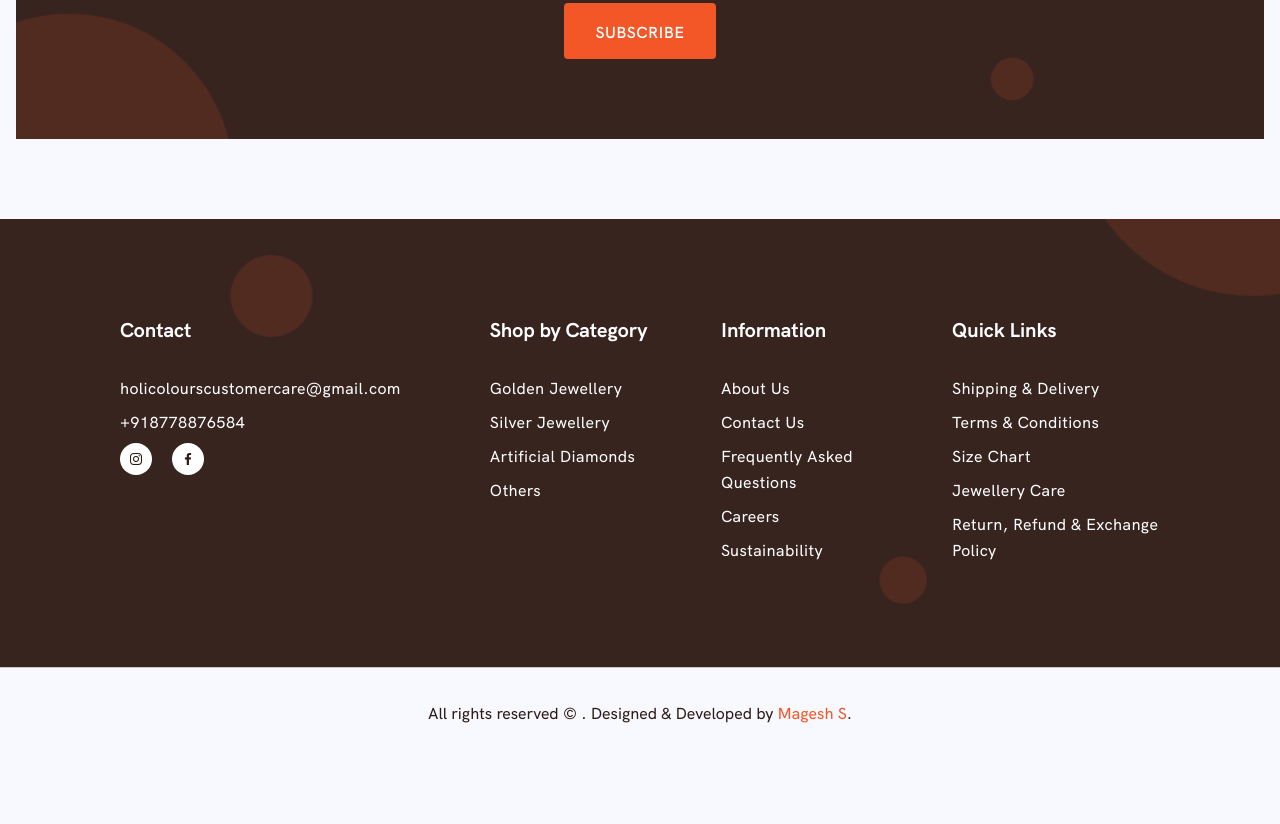
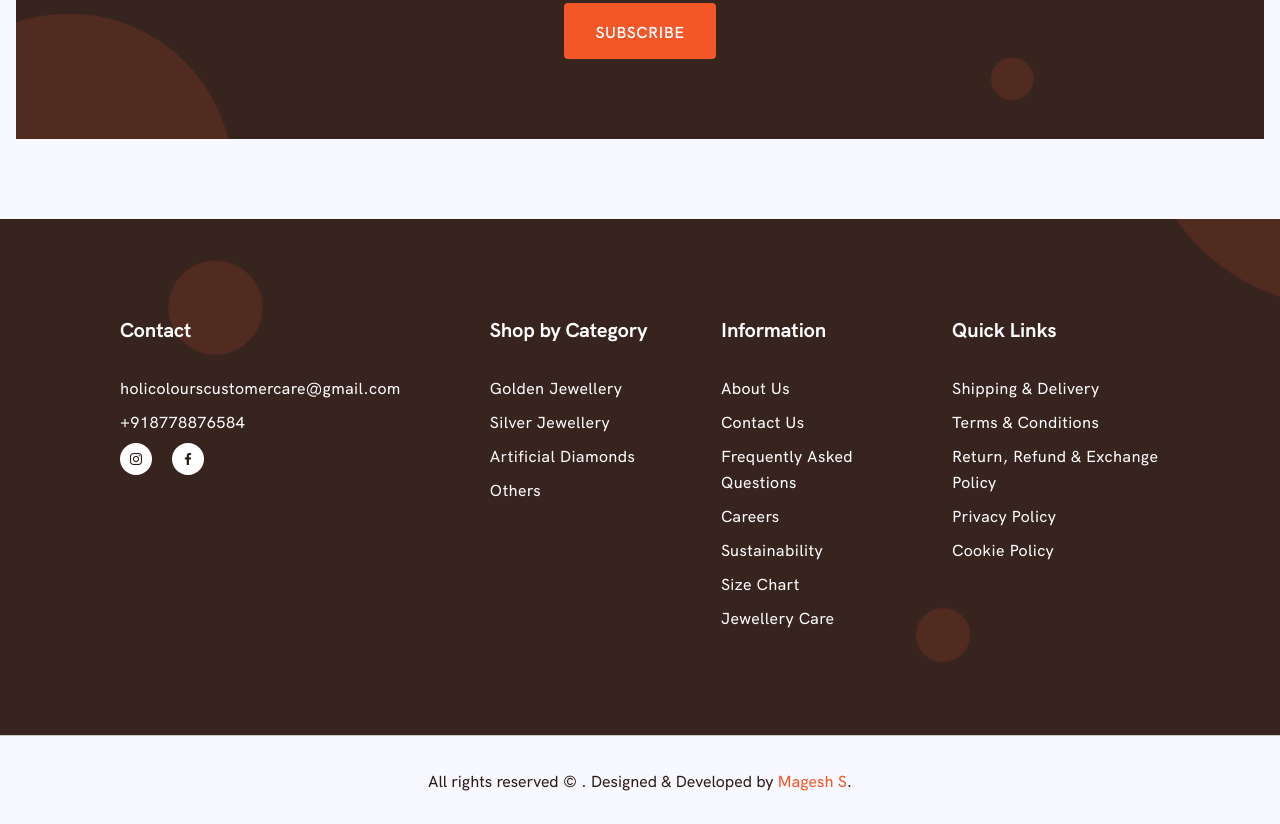
Before and after one commit to holicolours/holi-colours-storefront, an Eleventy site: page index.html in a window 1280 px wide. Shown: the part 2047-2871 px from the top of the page. Before the commit the page ends 2803 px from the top, so only its background shows below. Built offline with nearby package versions, Linux system fonts and the light colour scheme; Eleventy itself is replaced by a stand-in of ours; files that its build step writes are made by us from their sources; no server answers; a small style sheet from the web is missing; what elasticlunr, firebase-admin would draw is missing.

Commit message:
fixed product sequence gap, added privacy policy to footer

```diff
--- a/_data/data.js
+++ b/_data/data.js
@@ -26,7 +26,14 @@ module.exports = async function () {
     }
 
     let discountCoupons = await firebase.database().ref().child("discount").child("coupons").once('value').then((snapshot) => { return snapshot.val() });
-    let products = await firebase.database().ref().child("products").orderByChild("publish/status").equalTo("P").once('value').then((snapshot) => { return snapshot.val() });
+    let products = await firebase.database().ref().child("products").orderByChild("publish/status").equalTo("P").once('value').then((snapshot) => {
+        let prdList = [];
+        let prdObj = snapshot.val();
+        for (var pid in prdObj) {
+            prdList[pid] = prdObj[pid];
+        }
+        return prdList
+    });
     let categories = await firebase.database().ref().child("categories").once('value').then((snapshot) => { return snapshot.val() });
     let tags = await firebase.database().ref().child("tags").once('value').then((snapshot) => { return snapshot.val() });
     let shippingZones = await firebase.database().ref().child("shipping").once('value').then((snapshot) => { return snapshot.val() });
--- a/_includes/base.html
+++ b/_includes/base.html
@@ -335,6 +335,16 @@
                                 <a href="/sustainability/"
                                     class="font-hk transition-colors text-white hover:text-primary text-base tracking-wide">Sustainability</a>
                             </li>
+                            <li class="pb-2 block">
+                                <a href="/size-chart/"
+                                    class="font-hk transition-colors text-white hover:text-primary text-base tracking-wide">Size
+                                    Chart</a>
+                            </li>
+                            <li class="pb-2 block">
+                                <a href="/jewellery-care/"
+                                    class="font-hk transition-colors text-white hover:text-primary text-base tracking-wide">Jewellery
+                                    Care</a>
+                            </li>
                         </ul>
                     </div>
 
@@ -352,19 +362,19 @@
                                     & Conditions</a>
                             </li>
                             <li class="pb-2 block">
-                                <a href="/size-chart/"
-                                    class="font-hk transition-colors text-white hover:text-primary text-base tracking-wide">Size
-                                    Chart</a>
-                            </li>
-                            <li class="pb-2 block">
-                                <a href="/jewellery-care/"
-                                    class="font-hk transition-colors text-white hover:text-primary text-base tracking-wide">Jewellery
-                                    Care</a>
-                            </li>
-                            <li class="pb-2 block">
                                 <a href="/return-refund-and-exchange-policy/"
                                     class="font-hk transition-colors text-white hover:text-primary text-base tracking-wide">Return,
                                     Refund & Exchange Policy</a>
+                            </li>
+                            <li class="pb-2 block">
+                                <a href="/privacy-policy/"
+                                    class="font-hk transition-colors text-white hover:text-primary text-base tracking-wide">Privacy
+                                    Policy</a>
+                            </li>
+                            <li class="pb-2 block">
+                                <a href="/cookie-policy/"
+                                    class="font-hk transition-colors text-white hover:text-primary text-base tracking-wide">Cookie
+                                    Policy</a>
                             </li>
                         </ul>
                     </div>
```
